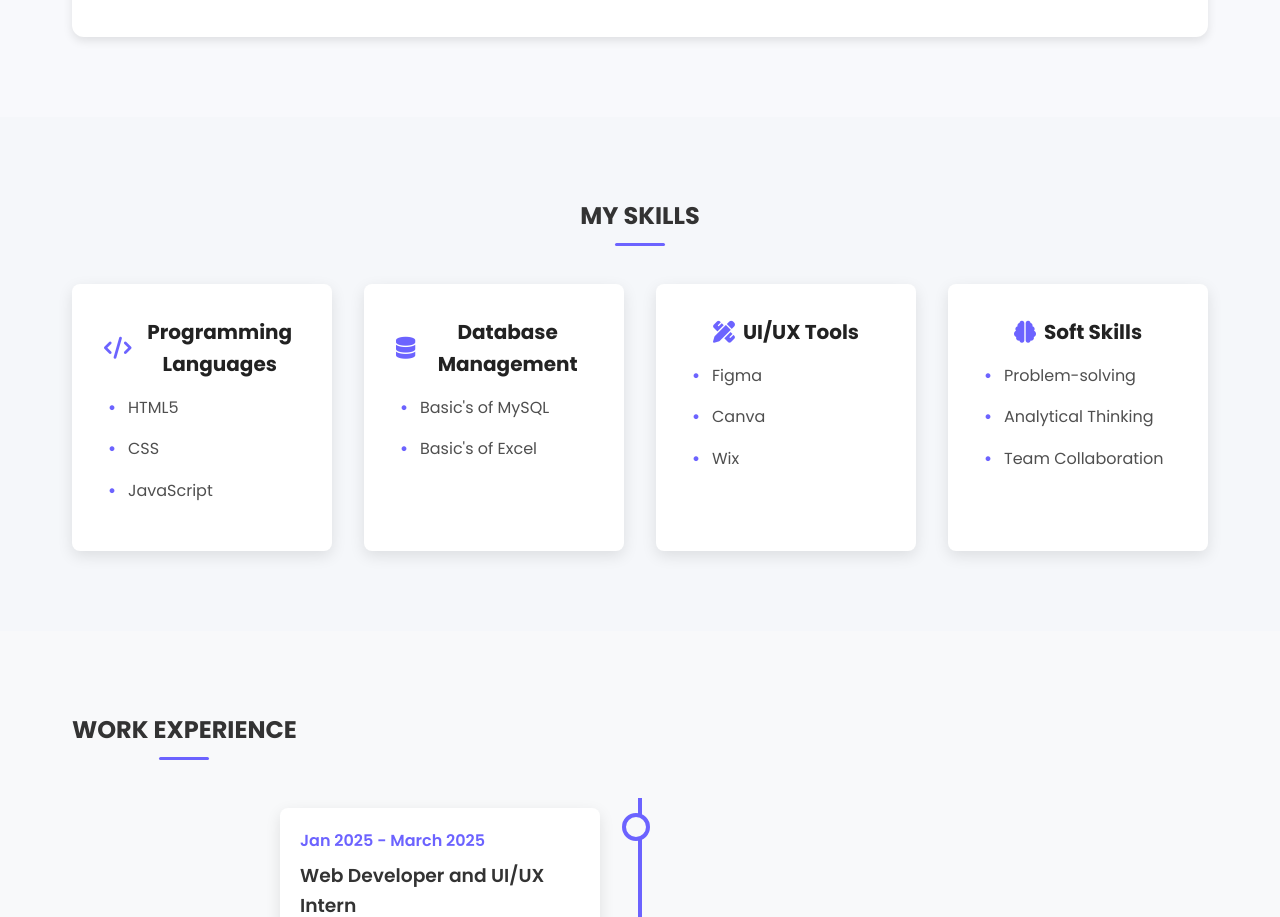
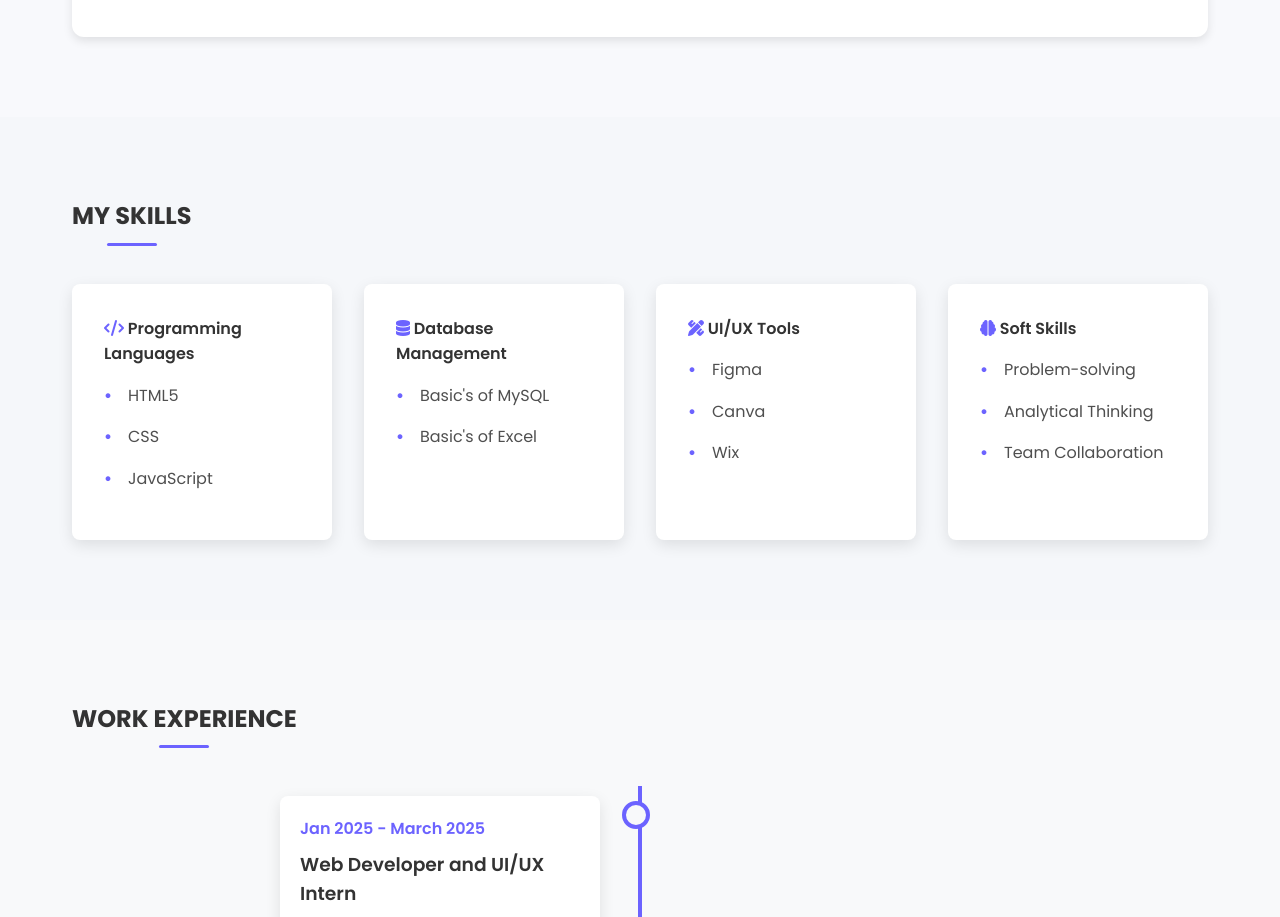
Before and after one commit to saritamukkani/SM, a plain HTML site: page index.html in a window 1280 px wide. Shown: the part 1249-2166 px from the top of the page. Drawn offline with Linux system fonts and the light colour scheme.

Commit message:
index changes

```diff
--- a/index.html
+++ b/index.html
@@ -325,7 +325,7 @@
             <h2 class="section-title">My Skills</h2>
             <div class="skills-container">
                 <div class="skill-category">
-                    <h3><i class="fas fa-code"></i> Programming Languages</h3>
+                    <h4><i class="fas fa-code"></i> Programming Languages</h4>
                     <ul class="skill-list">
                         <li class="skill-item">HTML5</li>
                         <li class="skill-item">CSS</li>
@@ -333,14 +333,14 @@
                     </ul>
                 </div>
                 <div class="skill-category">
-                    <h3><i class="fas fa-database"></i> Database Management</h3>
+                    <h4><i class="fas fa-database"></i> Database Management</h4>
                     <ul class="skill-list">
                         <li class="skill-item">Basic's of MySQL</li>
                         <li class="skill-item">Basic's of Excel</li>
                     </ul>
                 </div>
                 <div class="skill-category">
-                    <h3><i class="fas fa-pencil-ruler"></i> UI/UX Tools</h3>
+                    <h4><i class="fas fa-pencil-ruler"></i> UI/UX Tools</h4>
                     <ul class="skill-list">
                         <li class="skill-item">Figma</li>
                         <li class="skill-item">Canva</li>
@@ -348,7 +348,7 @@
                     </ul>
                 </div>
                 <div class="skill-category">
-                    <h3><i class="fas fa-brain"></i> Soft Skills</h3>
+                    <h4><i class="fas fa-brain"></i> Soft Skills</h4>
                     <ul class="skill-list">
                         <li class="skill-item">Problem-solving</li>
                         <li class="skill-item">Analytical Thinking</li>
@@ -363,7 +363,7 @@
     #skills {
         background-color: #f5f7fa; /* Light background */
         padding: 80px 0;
-        text-align: center;
+        /* text-align: center; */
     }
 
     .section-title {
```
